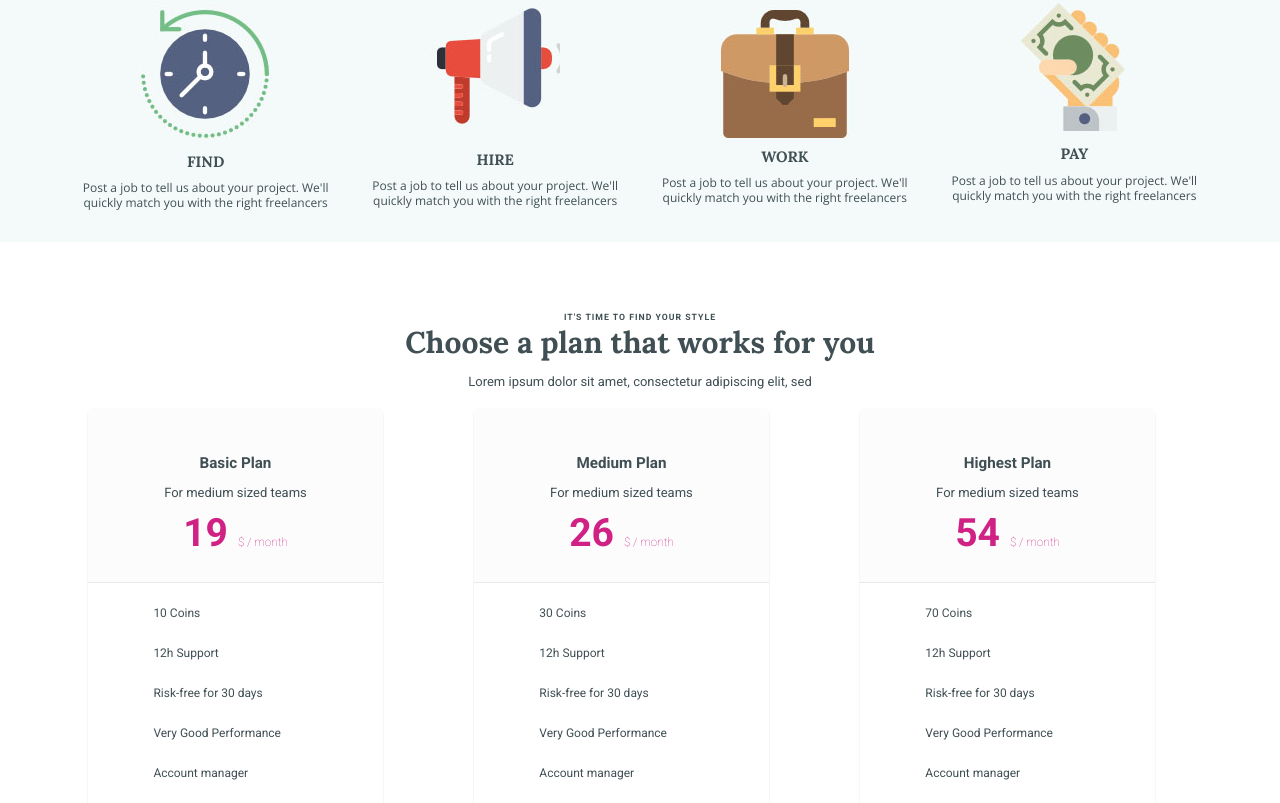
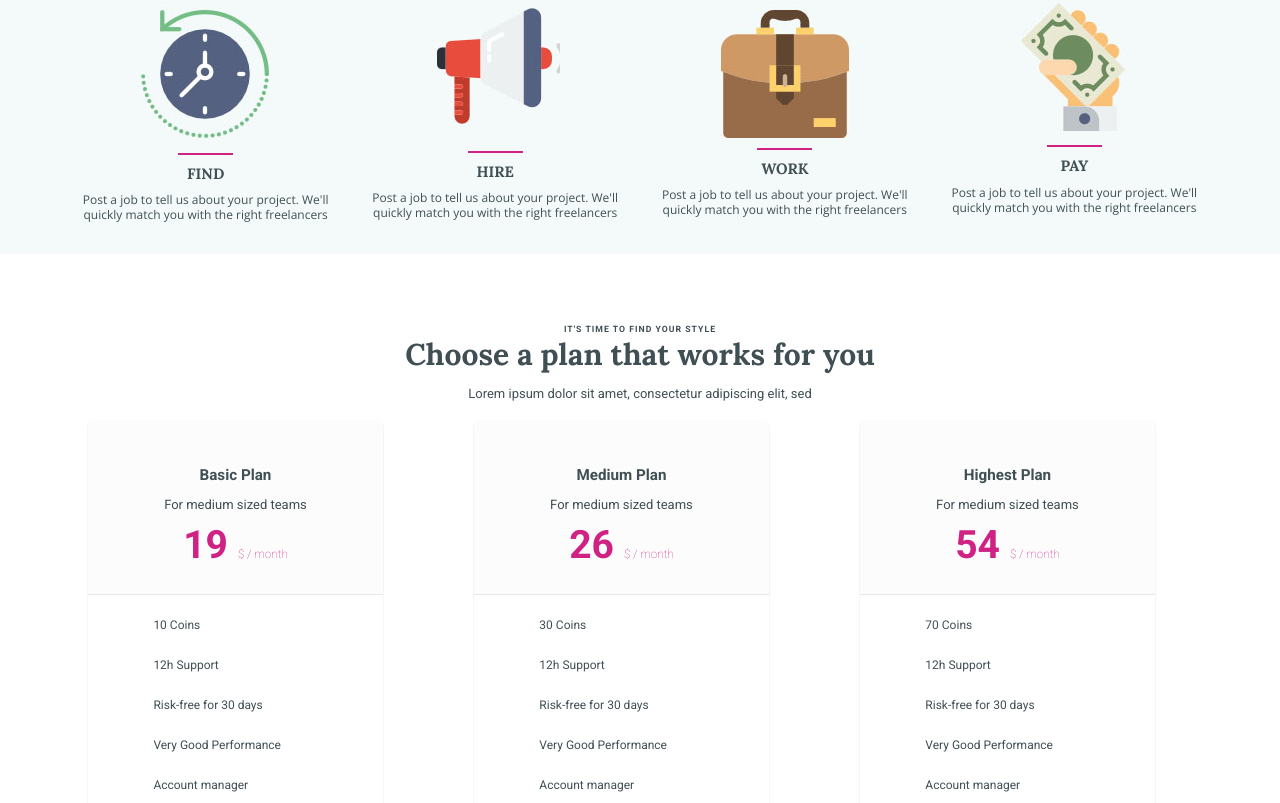
Before and after one commit to Ahmed-ElKodsh/freelancing, a plain HTML site: page index.html in a window 1280 px wide. Shown: the part 2428-3231 px from the top of the page. Drawn offline with nearby package versions, Linux system fonts and the light colour scheme; files whose address does not match are found by name.

Commit message:
Add files via upload

```diff
--- a/index.html
+++ b/index.html
@@ -132,7 +132,7 @@
                     <p class="p1">Post a job to tell us about your project. We'll quickly match you with the right freelancers</p>
                 </div>
                 <div class="col span-1-of-4">
-                    <img src="resources/img/hire.jpg" alt="hire image">
+                    <img class="image" src="resources/img/hire.jpg" alt="hire image">
                     <h4 class="t2">HIRE</h4>
                     <p class="p2">Post a job to tell us about your project. We'll quickly match you with the right freelancers</p>
                 </div>
--- a/resources/css/style.css
+++ b/resources/css/style.css
@@ -415,6 +415,7 @@ background-color: #d02184;
 .section4 h4 {
     font-size: 15px;
     font-family: 'Lora';
+
 }
 
 .section4 p {
@@ -443,14 +444,28 @@ background-color: #d02184;
 .section4 .works {
     font-size: 15px;
 }
-.section4 img:after {
+.section4 h4:before {
     display: block;
-    height: 1px;
+    height: 2px;
+    background-color: #d02184;
+    content: " ";
+    width: 55px;
+    margin: 0 auto 10;
+
+}
+
+
+/*
+h2:after {
+    display: block;
+    height: 2px;
     background-color: #e67e22;
     content: " ";
     width: 100px;
     margin: 0 auto;
+    margin-top: 30px;
 }
+*/
 
 
 /*-------section5------*/
```
